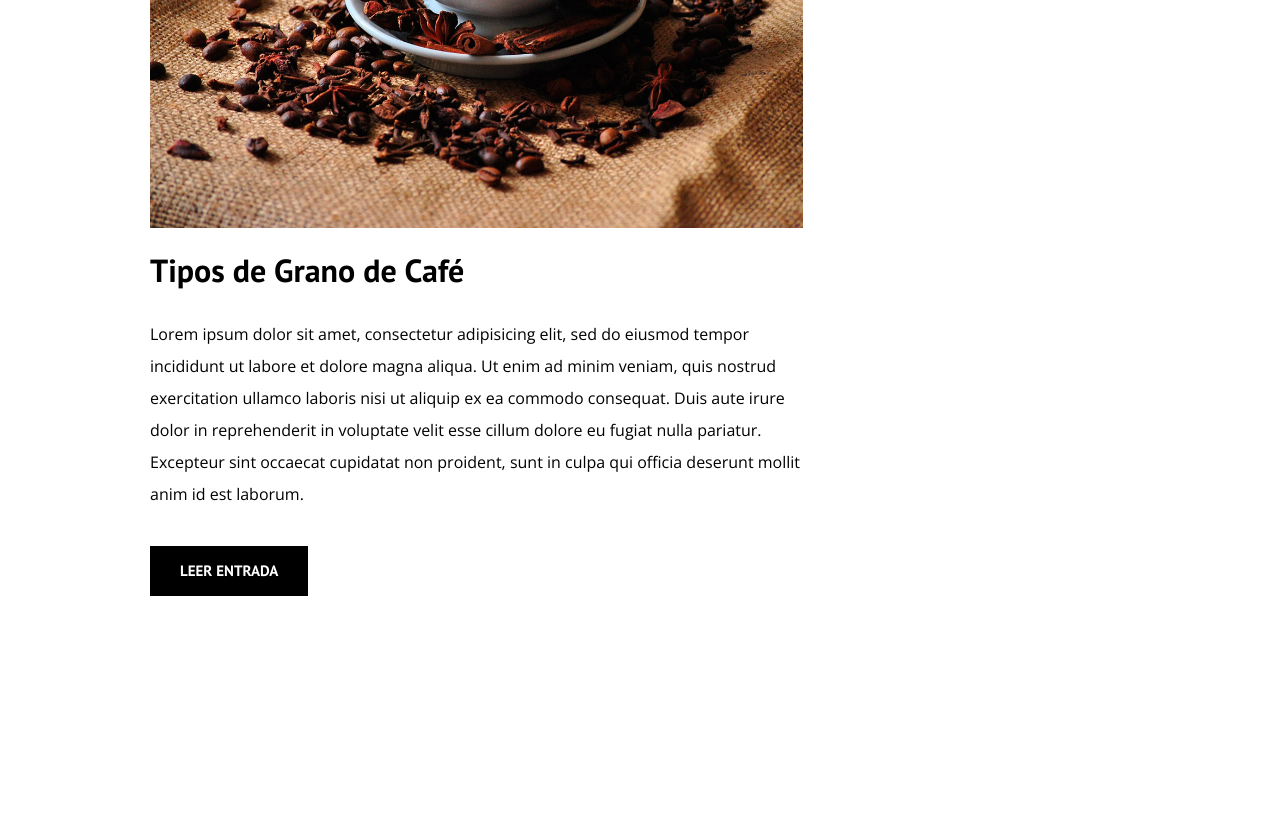
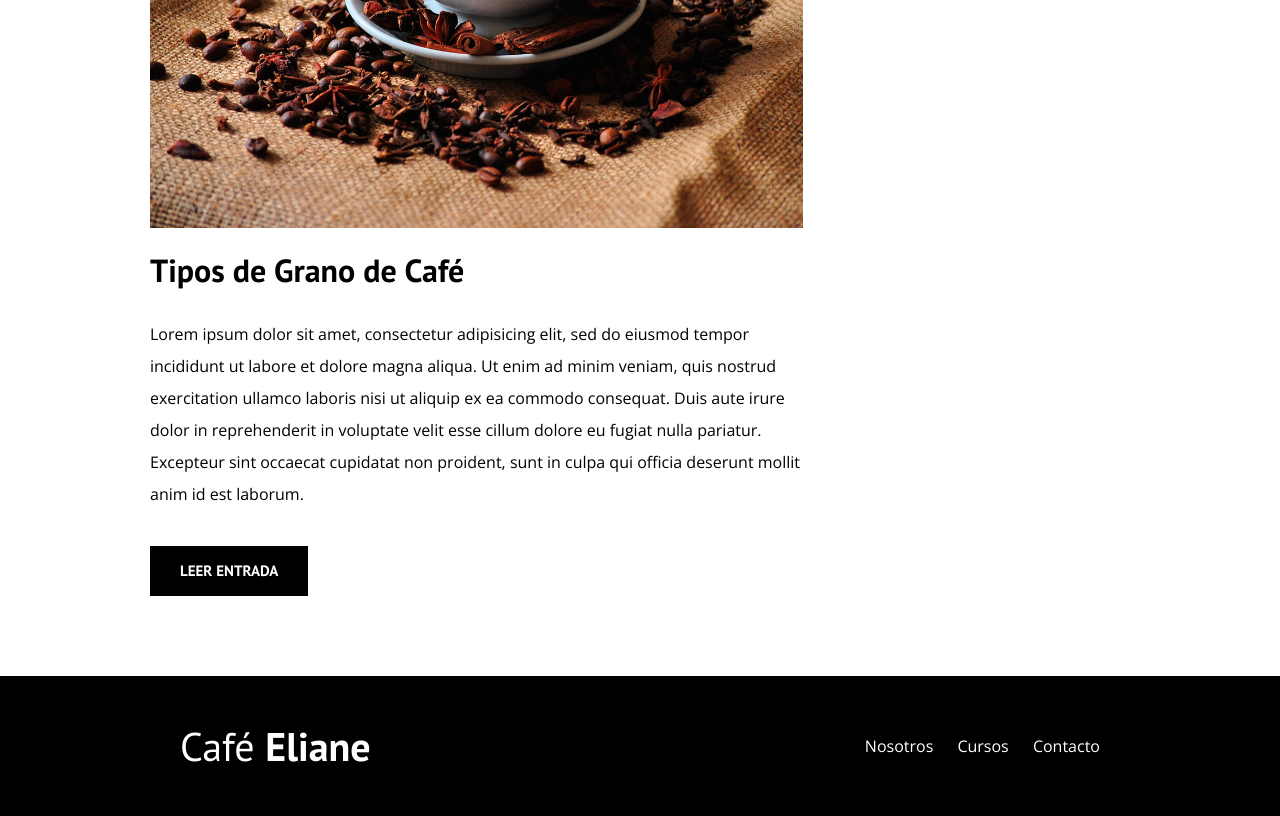
Before and after one commit to Ingvictor/PaginaCafe, a plain HTML site: page index.html in a window 1280 px wide. Shown: the part 2650-3466 px from the top of the page. Before the commit the page ends 3286 px from the top, so only its background shows below. Drawn offline with nearby package versions, Linux system fonts and the light colour scheme.

Commit message:
Agregó el footer

```diff
--- a/css/style.css
+++ b/css/style.css
@@ -215,3 +215,26 @@ img{
 .curso p span{
   font-weight: 400;
 }
+/*******footer******/
+/***********************/
+/***********************/
+.site-footer{
+  background-color: black;
+  padding: 3rem; /*Mas grande la barra*/
+  margin-top: 4rem;
+}
+.site-footer a{
+  text-decoration: none;
+  color: #fff;
+}
+.site-footer p{
+  color:#fff;
+  font-size: 4rem;
+  font-weight: 400;
+  font-family: 'PT Sans', sans-serif;
+  text-align: center;
+  }
+.site-footer p span{
+  font-weight: 700;
+  font-family: 'PT Sans', sans-serif;
+}
--- a/index.html
+++ b/index.html
@@ -98,5 +98,19 @@
       </ul>
     </aside>
   </div>
+
+  <footer class="site-footer">
+    <div class="contenedor">
+      <div class="barra">
+        <p class="no-margin">Café <span>Eliane</span></p>
+        <nav class="navegacion">
+          <a href="nosotros.html">Nosotros</a>
+          <a href="cursos.html">Cursos</a>
+          <a href="contacto.html">Contacto</a>
+        </nav>
+      </div>
+    </div>
+
+  </footer>
 </body>
 </html>
```
